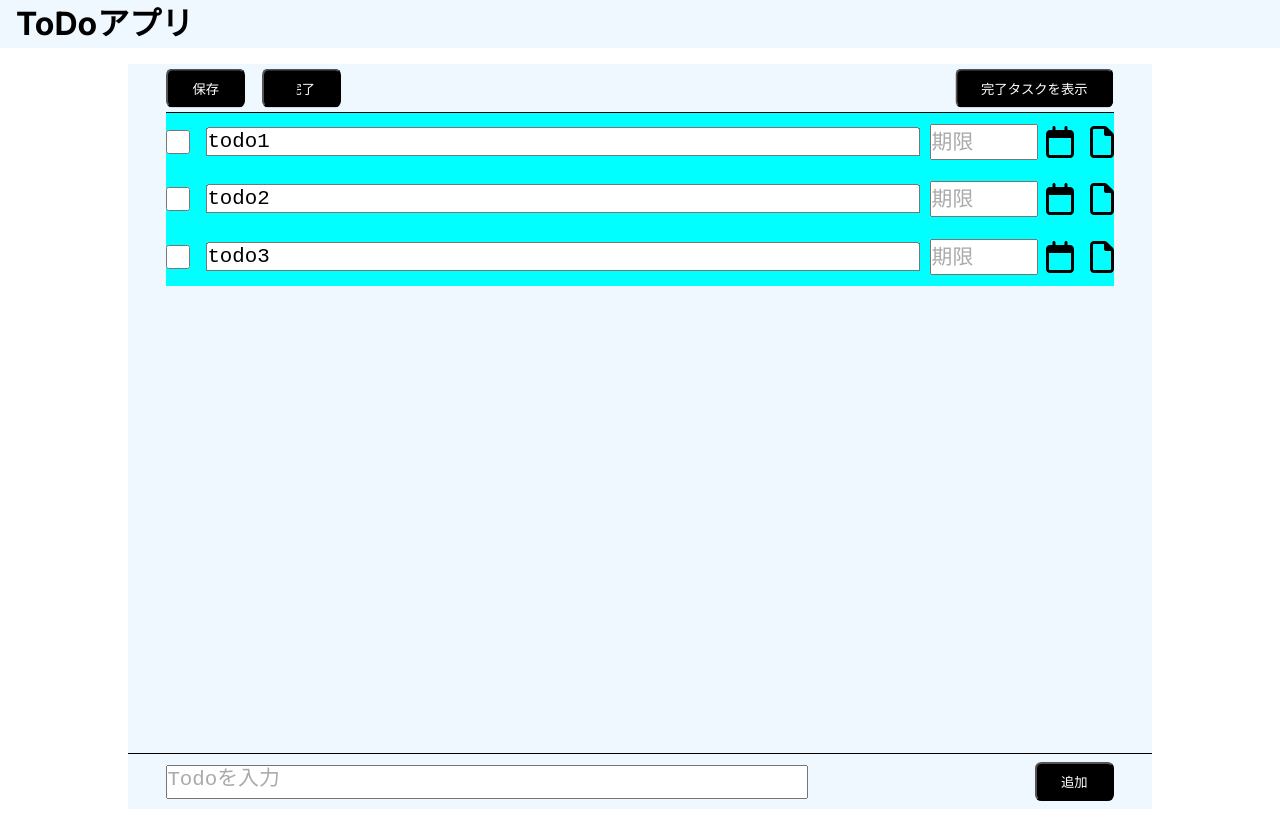
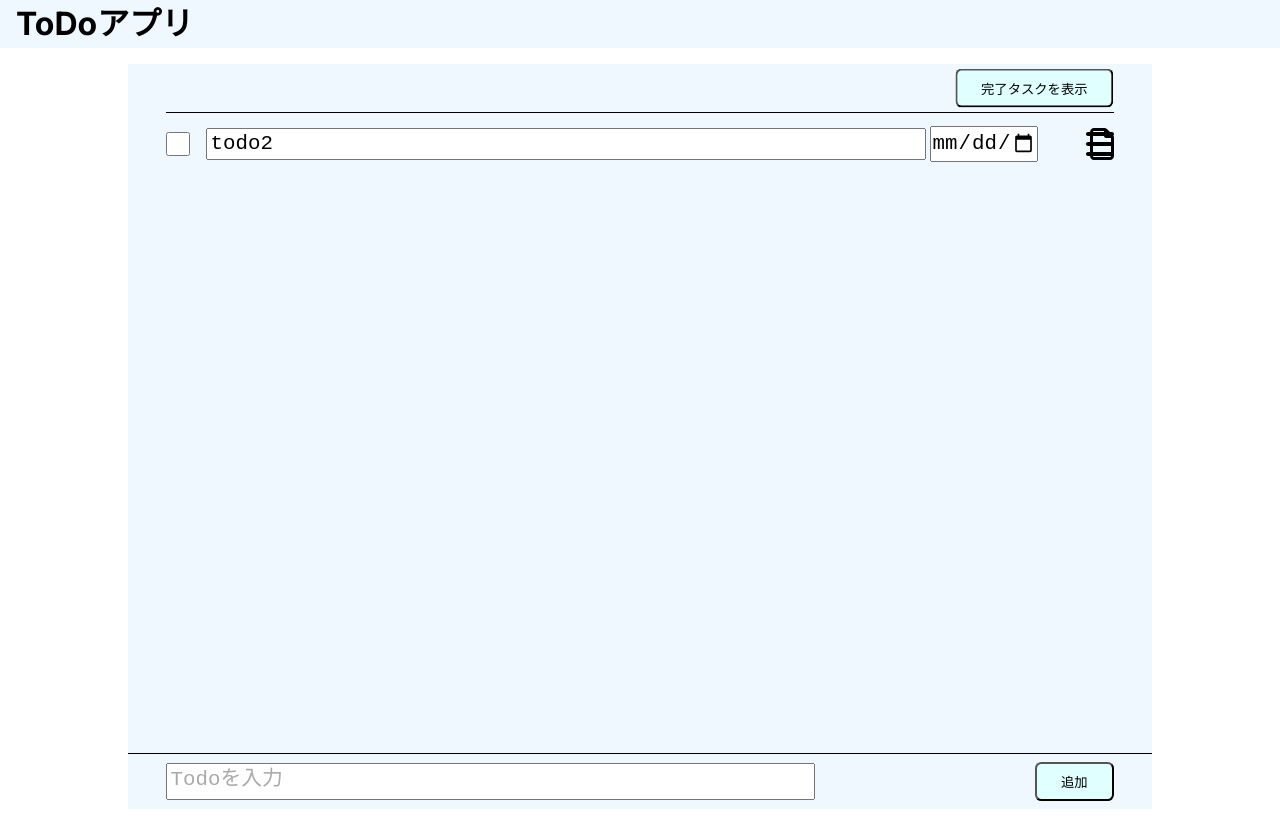
Before and after one commit to wakuwakukatsu/next-todo-app, a Next.js app: page / in a window 1280 px wide. Built offline with nearby package versions, Linux system fonts and the light colour scheme.

Commit message:
add completion screen

```diff
--- a/src/components/elements/button.module.css
+++ b/src/components/elements/button.module.css
@@ -2,31 +2,31 @@
   cursor: pointer;
 }
 
-.add {
+.btnAdd {
   composes: btn;
-  color: var(--white);
-  background-color: var(--black);
+  /* color: var(--white); */
+  background-color: lightcyan;
   padding: 0.2rem 0.4rem;
   border-radius: 0.4rem;
 }
 
-.save {
-  composes: add;
+.btnSave {
+  composes: btnAdd;
   position: absolute;
   top: 50%;
   transform: translateY(-50%);
 }
 
-.comp {
-  composes: add;
+.btnComp {
+  composes: btnAdd;
   position: absolute;
   top: 50%;
   left: 3.5rem;
   transform: translateY(-50%);
 }
 
-.dispComp {
-  composes: add;
+.btnDispComp {
+  composes: btnAdd;
   white-space: nowrap;
   position: absolute;
   top: 50%;
@@ -34,7 +34,7 @@
 }
 
 .mobileSave {
-  composes: add;
+  composes: btnAdd;
   position: absolute;
   top: 50%;
   transform: translateY(-50%);
@@ -42,18 +42,18 @@
 
 /* PC用の設定 */
 @media (min-width: 768px) {
-  .add {
+  .btnAdd {
     padding: 0.5rem 1.5rem;
   }
 
-  .comp {
+  .btnComp {
     left: 6rem;
   }
 }
 
 /* 大きい画面用の設定 */
 @media (min-width: 1400px) {
-  .add {
+  .btnAdd {
     left: 49.625rem;
   }
 }
--- a/src/components/elements/button.tsx
+++ b/src/components/elements/button.tsx
@@ -1,46 +1,58 @@
 import styles from "./button.module.css";
+import { Dispatch, SetStateAction } from "react";
 
+// Buttonコンポーネントの引数のデータ型
 type Button = {
   text: string;
   type: "add" | "save" | "comp" | "dispComp";
+  setIsBtnDisplayed?: Dispatch<SetStateAction<boolean>>;
+  setIsCompDisplayed?: Dispatch<SetStateAction<boolean>>;
 };
 
 // ボタンコンポーネント
-export default function Button({ text, type }: Button) {
+export default function Button({
+  text,
+  type,
+  setIsBtnDisplayed,
+  setIsCompDisplayed,
+}: Button) {
+  switch (type) {
     //「追加」ボタン
-  if (type === "add") {
+    case "add":
       return (
-      <button
-        className={styles.add}
-        type="button"
-        // onClick={() => {
-        //   const root = createRoot(document.getElementById("todos")!);
-        //   root.render(<Todo toggleInfo={toggleInfo} />);
-        //   const todos = document.getElementById("todos");
-        //   createPortal(<Todo />, todos)
-        // }}
-      >
+        <button className={styles.btnAdd} type="button">
           {text}
         </button>
       );
     // 「保存」ボタン
-  } else if (type === "save") {
+    case "save":
       return (
-      <button className={styles.save} type="button">
+        <button className={styles.btnSave} type="button">
           {text}
         </button>
       );
     // 「完了」ボタン
-  } else if (type === "comp") {
+    case "comp":
       return (
-      <button className={styles.comp} type="button">
+        <button className={styles.btnComp} type="button">
           {text}
         </button>
       );
     // 「完了タスクを表示」ボタン
-  } else if (type === "dispComp") {
+    case "dispComp":
       return (
-      <button className={styles.dispComp} type="button">
+        <button
+          className={styles.btnDispComp}
+          type="button"
+          onClick={() => {
+            if (setIsBtnDisplayed) {
+              setIsBtnDisplayed(false);
+            }
+            if (setIsCompDisplayed) {
+              setIsCompDisplayed((prev) => !prev);
+            }
+          }}
+        >
           {text}
         </button>
       );
--- a/src/components/layouts/header.module.css
+++ b/src/components/layouts/header.module.css
@@ -1,9 +1,9 @@
-.flexContainer {
+.containerHeader {
   background-color: var(--bg-color);
   height: 3rem;
 }
 
-.flexContainer h1 {
+.containerHeader h1 {
   color: var(--black);
   font-size: var(--heading1);
   padding-left: 1rem;
--- a/src/components/layouts/header.tsx
+++ b/src/components/layouts/header.tsx
@@ -3,7 +3,7 @@ import styles from "./header.module.css";
 export default function Header() {
   return (
     <header>
-      <div className={styles.flexContainer}>
+      <div className={styles.containerHeader}>
         <h1>ToDoアプリ</h1>
       </div>
     </header>
--- a/src/components/layouts/todo.module.css
+++ b/src/components/layouts/todo.module.css
@@ -1,17 +1,16 @@
-.container {
-  background-color: aqua;
+.containerTodo {
   display: flex;
   justify-content: space-between;
   min-height: 1.5rem;
-  max-height: 2.6rem;
+  max-height: 2.8125rem;
   padding: 0.5rem 0;
 }
 
-.containerTodo {
+.wrapperTodo {
   position: relative;
 }
 
-.checkbox {
+.checkTodo {
   width: 1rem;
   height: 1rem;
   position: absolute;
@@ -19,11 +18,16 @@
   transform: translateY(-50%);
 }
 
-.textTodo {
+.checkTodo:hover {
+  cursor: pointer;
+}
+
+.todoTitle {
   font-size: 1rem;
   line-height: 1.3;
-  width: calc(94vw - 3.4125rem);
+  width: calc(94vw - 3.8125rem);
   max-height: 2.6rem;
+  padding: 0.1rem 0.2rem;
   field-sizing: content;
   resize: none;
   position: absolute;
@@ -32,12 +36,16 @@
   transform: translateY(-50%);
 }
 
-.textTodo::placeholder {
+.todoTitle::placeholder {
   color: var(--placeholder);
 }
 
 .containerIcons {
   position: relative;
+}
+
+.wrapperIcons {
+  display: none;
 }
 
 .positionIcons {
@@ -56,7 +64,7 @@
   cursor: pointer;
 }
 
-.deadLine {
+.dayLimit {
   composes: positionIcons;
   font-size: 1rem;
   right: 3.1875rem;
@@ -65,14 +73,8 @@
   z-index: -1;
 }
 
-.deadLine::placeholder {
+.dayLimit::placeholder {
   color: var(--placeholder);
-}
-
-.calendar {
-  composes: icon;
-  right: 1.625rem;
-  z-index: -1;
 }
 
 .memo {
@@ -93,35 +95,34 @@
 
 /* PC用の設定 */
 @media (min-width: 768px) {
-  .container {
+  .containerTodo {
     height: 3rem;
   }
 
-  .checkbox {
+  .checkTodo {
     width: 1.5rem;
     height: 1.5rem;
   }
 
-  .textTodo {
+  .todoTitle {
     font-size: 1.3rem;
     width: calc(74vw - 14.75rem);
     left: 2.5rem;
+  }
+
+  .wrapperIcons {
+    display: block;
   }
 
   .icon {
     font-size: 2rem;
   }
 
-  .deadLine {
+  .dayLimit {
     font-size: 1.3rem;
     right: 4.75rem;
     width: 6.5rem;
     height: 2rem;
-    z-index: 0;
-  }
-
-  .calendar {
-    right: 2.5rem;
     z-index: 0;
   }
 
@@ -131,17 +132,17 @@
   }
 
   .menu {
-    z-index: -1;
+    display: none;
   }
 }
 
 /* 大きい画面用の設定 */
 @media (min-width: 1400px) {
-  .container {
+  .containerTodo {
     width: 1036px;
   }
 
-  .textTodo {
+  .todoTitle {
     width: 800px;
   }
 }
--- a/src/components/layouts/todo.tsx
+++ b/src/components/layouts/todo.tsx
@@ -1,13 +1,13 @@
 "use client";
 
 import styles from "./todo.module.css";
-import { getUniqueStr } from "@/utility/util";
 import { FontAwesomeIcon } from "@fortawesome/react-fontawesome";
-import { faCalendar, faFile } from "@fortawesome/free-regular-svg-icons";
+import { faFile } from "@fortawesome/free-regular-svg-icons";
 import { faBars } from "@fortawesome/free-solid-svg-icons";
-import { useState, useEffect } from "react";
+import { useEffect } from "react";
 import { Dispatch, SetStateAction } from "react";
 
+// Todoのデータ型
 type Todo = {
   id: number;
   title: string;
@@ -16,70 +16,97 @@ type Todo = {
   completed: boolean;
 };
 
+// Todoコンポーネントの引数のデータ型
 type Props = {
-  todos: Todo[];
+  todo: Todo;
   setTodoTitle: Dispatch<SetStateAction<string | null>>;
+  todoDayLimit: string | null;
   setTodoDayLimit: Dispatch<SetStateAction<string | null>>;
   setTodoMemo: Dispatch<SetStateAction<string | null>>;
-  toggleInfo: () => void;
+  setIsBtnDisplayed: Dispatch<SetStateAction<boolean>>;
+  toggleEdit: () => void;
 };
 
+// Todoコンポーネント
 export default function Todo({
-  todos,
+  todo,
   setTodoTitle,
+  todoDayLimit,
   setTodoDayLimit,
   setTodoMemo,
-  toggleInfo,
+  setIsBtnDisplayed,
+  toggleEdit,
 }: Props) {
-  const [uniqueStr1, setUniqueStr1] = useState("1");
-  const [uniqueStr2, setUniqueStr2] = useState("2");
-
   useEffect(() => {
-    setUniqueStr1(getUniqueStr());
-    setUniqueStr2(getUniqueStr());
+    // 一つのチェックボックスにのみチェックが入るようにする。
+    (() => {
+      const inputs = document.getElementsByClassName(
+        `${styles.checkTodo}`
+      ) as HTMLCollectionOf<HTMLInputElement>;
+      for (let i = 0; i < inputs.length; i++) {
+        inputs[i].addEventListener("click", function () {
+          if (this.checked) {
+            for (let j = 0; j < inputs.length; j++) {
+              inputs[j].checked = false;
+            }
+            this.checked = true;
+            setIsBtnDisplayed(true);
+          } else {
+            setIsBtnDisplayed(false);
+          }
+        });
+      }
+    })();
   }, []);
 
   return (
-    <>
-      {todos.map((todo) => (
-        <div key={todo.id} className={styles.container} id={`${uniqueStr1}`}>
-          <div className={styles.containerTodo}>
-            <input type="checkbox" className={styles.checkbox} />
+    <div className={styles.containerTodo} id={`todoID${todo.id}`}>
+      <div className={styles.wrapperTodo}>
+        <input type="checkbox" name="checkTodo" className={styles.checkTodo} />
         <textarea
-              className={styles.textTodo}
+          name="todoTitle"
+          className={styles.todoTitle}
           placeholder="Todo"
           defaultValue={todo.title}
           rows={2}
           wrap="soft"
-              id={uniqueStr2}
+          id={`todoTitleID${todo.id}`}
           onInput={() => {
-                const container = document.getElementById(`${uniqueStr1}`);
-                const ta = document.getElementById(`${uniqueStr2}`);
-                const sh = ta?.scrollHeight;
-                if (container !== null) {
-                  container.style.height = sh + "px";
+            const containerTodo = document.getElementById(`todoID${todo.id}`);
+            const todoTitle = document.getElementById(`todoTitleID${todo.id}`);
+            const sh = todoTitle?.scrollHeight;
+            if (containerTodo !== null) {
+              containerTodo.style.height = sh + "px";
             }
           }}
         />
       </div>
       <div className={styles.containerIcons}>
-            <input type="text" className={styles.deadLine} placeholder="期限" />
-            <FontAwesomeIcon icon={faCalendar} className={styles.calendar} />
+        <div className={styles.wrapperIcons}>
+          <input
+            type="date"
+            className={styles.dayLimit}
+            value={todoDayLimit || ""}
+            onChange={(e) => {
+              setTodoDayLimit(e.target.value);
+            }}
+          />
+          <button>
             <FontAwesomeIcon icon={faFile} className={styles.memo} />
+          </button>
+        </div>
         <button
           className={styles.btnInfo}
           onClick={() => {
             setTodoTitle(todo.title);
             setTodoDayLimit(todo.dayLimit);
             setTodoMemo(todo.memo);
-                toggleInfo();
+            toggleEdit();
           }}
         >
           <FontAwesomeIcon icon={faBars} className={styles.menu} />
         </button>
       </div>
     </div>
-      ))}
-    </>
   );
 }
--- a/src/components/layouts/todos.module.css
+++ b/src/components/layouts/todos.module.css
@@ -8,19 +8,25 @@
   margin-right: 3vw;
 }
 
-.containerButton {
+.containerBtns {
   height: 3rem;
   display: flex;
   justify-content: space-between;
   border-bottom: 1px solid var(--black);
 }
 
-.buttons {
+.hideBtns {
   position: relative;
   width: 100%;
+  visibility: hidden;
 }
 
-.delete {
+.showBtns {
+  composes: hideBtns;
+  visibility: visible;
+}
+
+.deleteTodo {
   font-size: 1.5rem;
   position: absolute;
   top: 50%;
@@ -28,47 +34,58 @@
   transform: translateY(-50%);
 }
 
-.compButton {
-  composes: buttons;
+.wrapperBtnDispComp {
+  composes: showBtns;
   width: fit-content;
 }
 
-.todos {
+.incompTodos {
   height: calc(100vh - 7.125rem - var(--inputArea-height, 2.875rem));
+  overflow-y: scroll;
 }
 
-.containerInput {
+.compTodos {
+  composes: incompTodos;
+  height: calc(100vh - 7.125rem);
+}
+
+.showAddTodo {
   border-top: 1px solid var(--black);
-  max-height: 2.6rem;
+  max-height: 2.8125rem;
   padding: 0.5rem 3vw;
   display: flex;
   justify-content: space-between;
 }
 
-.wrapperTextarea {
+.hideAddTodo {
+  display: none;
+}
+
+.wrapperAddTodo {
   display: flex;
   align-items: center;
 }
 
-.inputTodo {
+.addTodo {
   font-size: 1rem;
   line-height: 1.3;
-  width: calc(94vw - 3.4125rem);
+  width: calc(94vw - 3.8125rem);
   max-height: 2.6rem;
+  padding: 0.1rem 0.2rem;
   field-sizing: content;
   resize: none;
 }
 
-.inputTodo::placeholder {
+.addTodo::placeholder {
   color: var(--placeholder);
 }
 
-.wrapperButton {
+.wrapperAddBtn {
   display: flex;
   align-items: center;
 }
 
-/* モバイル版で期限やメモを記載する画面の設定 */
+/* モバイル版の編集画面の設定 */
 .info {
   position: fixed;
   inset: 0 -100% 0 100%;
@@ -136,10 +153,6 @@ button .close {
   color: var(--placeholder);
 }
 
-.calendar {
-  font-size: 1.5rem;
-}
-
 .todoMemo {
   font-size: 1rem;
   width: 94vw;
@@ -168,24 +181,24 @@ button .close {
     margin: 1rem auto;
   }
 
-  .inputTodo {
+  .addTodo {
     font-size: 1.3rem;
     height: 2rem;
     width: 50vw;
   }
 }
 
-/* 大きい画面用の設定 */
+/* 大きいディスプレイ用の設定 */
 @media (min-width: 1400px) {
   .container {
     max-width: 1120px;
   }
 
-  .containerButton {
+  .containerBtns {
     width: 1036px;
   }
 
-  .inputTodo {
+  .addTodo {
     width: 700px;
     left: 42px;
   }
--- a/src/components/layouts/todos.tsx
+++ b/src/components/layouts/todos.tsx
@@ -7,6 +7,7 @@ import { faTrash, faXmark } from "@fortawesome/free-solid-svg-icons";
 import { FontAwesomeIcon } from "@fortawesome/react-fontawesome";
 import React, { useState, useEffect } from "react";
 
+// Todoのデータ型
 type Todo = {
   id: number;
   title: string;
@@ -21,7 +22,7 @@ const testTodos: Todo[] = [
     title: "todo1",
     dayLimit: "2024-01-01",
     memo: "memo1",
-    completed: false,
+    completed: true,
   },
   {
     id: 1,
@@ -35,7 +36,126 @@ const testTodos: Todo[] = [
     title: "todo3",
     dayLimit: "2024-01-03",
     memo: "memo3",
-    completed: false,
+    completed: true,
+  },
+  {
+    id: 3,
+    title: "todo4",
+    dayLimit: "2024-01-04",
+    memo: "memo4",
+    completed: true,
+  },
+  {
+    id: 4,
+    title: "todo5",
+    dayLimit: "2024-01-05",
+    memo: "memo5",
+    completed: true,
+  },
+  {
+    id: 5,
+    title: "todo6",
+    dayLimit: "2024-01-06",
+    memo: "memo6",
+    completed: true,
+  },
+  {
+    id: 6,
+    title: "todo7",
+    dayLimit: "2024-01-07",
+    memo: "memo7",
+    completed: true,
+  },
+  {
+    id: 7,
+    title: "todo8",
+    dayLimit: "2024-01-08",
+    memo: "memo8",
+    completed: true,
+  },
+  {
+    id: 8,
+    title: "todo9",
+    dayLimit: "2024-01-09",
+    memo: "memo9",
+    completed: true,
+  },
+  {
+    id: 9,
+    title: "todo10",
+    dayLimit: "2024-01-10",
+    memo: "memo10",
+    completed: true,
+  },
+  {
+    id: 10,
+    title: "todo11",
+    dayLimit: "2024-01-11",
+    memo: "memo11",
+    completed: true,
+  },
+  {
+    id: 11,
+    title: "todo12",
+    dayLimit: "2024-01-12",
+    memo: "memo12",
+    completed: true,
+  },
+  {
+    id: 12,
+    title: "todo13",
+    dayLimit: "2024-01-13",
+    memo: "memo13",
+    completed: true,
+  },
+  {
+    id: 13,
+    title: "todo14",
+    dayLimit: "2024-01-14",
+    memo: "memo14",
+    completed: true,
+  },
+  {
+    id: 14,
+    title: "todo15",
+    dayLimit: "2024-01-15",
+    memo: "memo11",
+    completed: true,
+  },
+  {
+    id: 15,
+    title: "todo16",
+    dayLimit: "2024-01-16",
+    memo: "memo16",
+    completed: true,
+  },
+  {
+    id: 16,
+    title: "todo17",
+    dayLimit: "2024-01-17",
+    memo: "memo17",
+    completed: true,
+  },
+  {
+    id: 17,
+    title: "todo18",
+    dayLimit: "2024-01-18",
+    memo: "memo18",
+    completed: true,
+  },
+  {
+    id: 18,
+    title: "todo19",
+    dayLimit: "2024-01-19",
+    memo: "memo19",
+    completed: true,
+  },
+  {
+    id: 19,
+    title: "todo20",
+    dayLimit: "2024-01-20",
+    memo: "memo20",
+    completed: true,
   },
 ];
 
@@ -47,62 +167,113 @@ const newTodo: Todo = {
   completed: false,
 };
 
+// Todosコンポーネント
 export default function Todos() {
-  // Todoリストを管理
+  // Todoリストを更新するための変数
   const [todos, setTodos] = useState<Todo[]>([]);
-  // タイトルを変更できるようにする
+  // モバイル版の編集画面で「Todoのタイトル」を変更するための変数
   const [todoTitle, setTodoTitle] = useState<string | null>(null);
-  // 日限を変更できるようにする
+  // モバイル版の編集画面で「Todoの日限」を変更するための変数
   const [todoDayLimit, setTodoDayLimit] = useState<string | null>(null);
-  // メモを変更できるようにする
+  // モバイル版の編集画面で「Todoのメモ」を変更するための変数
   const [todoMemo, setTodoMemo] = useState<string | null>(null);
-  // モバイル版のTodo、日限、メモを編集するページを開く（閉じる）
-  const [infoIsOpen, setInfoIsOpen] = useState<boolean>(false);
+  // モバイル版の編集画面を開閉するための変数
+  const [isEditOpen, setIsEditOpen] = useState<boolean>(false);
+  // ボタンやアイコンを表示・非表示するための変数
+  const [isBtnDisplayed, setIsBtnDisplayed] = useState<boolean>(false);
+  // 完了タスクを表示・非表示するための変数
+  const [isCompDisplayed, setIsCompDisplayed] = useState<boolean>(false);
 
-  const toggleInfo = () => {
-    setInfoIsOpen((prev) => !prev);
+  // モバイル版の編集画面を開閉するための関数
+  const toggleEdit = () => {
+    setIsEditOpen((prev) => !prev);
   };
 
   useEffect(() => {
-    const getTodo = () => {
+    const getTodos = () => {
       setTodos(testTodos);
     };
-    getTodo();
+    getTodos();
   }, []);
 
   return (
     <div className={styles.container}>
       <div className={styles.containerMain}>
-        <div className={styles.containerButton}>
-          <div className={styles.buttons}>
+        <div className={styles.containerBtns}>
+          <div className={isBtnDisplayed ? styles.showBtns : styles.hideBtns}>
             <Button text="保存" type="save" />
+            {isCompDisplayed ? (
+              <Button text="戻す" type="comp" />
+            ) : (
               <Button text="完了" type="comp" />
-            <FontAwesomeIcon icon={faTrash} className={styles.delete} />
+            )}
+            <FontAwesomeIcon icon={faTrash} className={styles.deleteTodo} />
           </div>
-          <div className={styles.compButton}>
-            <Button text="完了タスクを表示" type="dispComp" />
+          <div className={styles.wrapperBtnDispComp}>
+            {isCompDisplayed ? (
+              <Button
+                text="Todoリストを表示"
+                type="dispComp"
+                setIsBtnDisplayed={setIsBtnDisplayed}
+                setIsCompDisplayed={setIsCompDisplayed}
+              />
+            ) : (
+              <Button
+                text="完了タスクを表示"
+                type="dispComp"
+                setIsBtnDisplayed={setIsBtnDisplayed}
+                setIsCompDisplayed={setIsCompDisplayed}
+              />
+            )}
           </div>
         </div>
 
-        <div className={styles.todos} id="todos">
+        {/* Todoリストを表示 */}
+        <div
+          className={isCompDisplayed ? styles.compTodos : styles.incompTodos}
+          id="containerTodos"
+        >
+          {isCompDisplayed
+            ? todos
+                .filter((todo) => todo.completed === true)
+                .map((todo) => (
                   <Todo
-            todos={todos}
+                    todo={todo}
                     setTodoTitle={setTodoTitle}
+                    todoDayLimit={todoDayLimit}
                     setTodoDayLimit={setTodoDayLimit}
                     setTodoMemo={setTodoMemo}
-            toggleInfo={toggleInfo}
+                    setIsBtnDisplayed={setIsBtnDisplayed}
+                    toggleEdit={toggleEdit}
+                    key={todo.id}
                   />
+                ))
+            : todos
+                .filter((todo) => todo.completed === false)
+                .map((todo) => (
+                  <Todo
+                    todo={todo}
+                    setTodoTitle={setTodoTitle}
+                    todoDayLimit={todoDayLimit}
+                    setTodoDayLimit={setTodoDayLimit}
+                    setTodoMemo={setTodoMemo}
+                    setIsBtnDisplayed={setIsBtnDisplayed}
+                    toggleEdit={toggleEdit}
+                    key={todo.id}
+                  />
+                ))}
         </div>
 
-        {/* モバイル版のTodo、日限、メモを編集するページ */}
-        <div className={infoIsOpen ? styles.open : undefined}>
+        {/* モバイル版のTodo、日限、メモを編集する画面 */}
+        <div className={isEditOpen ? styles.open : undefined}>
           <div className={styles.info}>
             <div className={styles.wrapperBtn}>
-              <button className={styles.btnClose} onClick={toggleInfo}>
+              <button className={styles.btnClose} onClick={toggleEdit}>
                 <FontAwesomeIcon icon={faXmark} className={styles.close} />
               </button>
             </div>
             <textarea
+              name="mobileTodoTitle"
               className={styles.todoTitle}
               value={todoTitle || ""}
               onChange={(e) => {
@@ -123,6 +294,7 @@ export default function Todos() {
               />
             </div>
             <textarea
+              name="todoMemo"
               className={styles.todoMemo}
               value={todoMemo || ""}
               onChange={(e) => {
@@ -139,15 +311,18 @@ export default function Todos() {
         </div>
       </div>
 
-      <div className={styles.containerInput} id="containerInput">
-        <div className={styles.wrapperTextarea}>
+      <div
+        className={isCompDisplayed ? styles.hideAddTodo : styles.showAddTodo}
+        id="containerAddTodo"
+      >
+        <div className={styles.wrapperAddTodo}>
           <textarea
-            className={styles.inputTodo}
+            name="addTodo"
+            className={styles.addTodo}
             placeholder="Todoを入力"
             wrap="soft"
-            id="textarea"
             onInput={() => {
-              const element = document.getElementById("containerInput");
+              const element = document.getElementById("containerAddTodo");
               const rect = element?.getBoundingClientRect();
               console.log(`${rect?.height}px)`);
               document.documentElement.style.setProperty(
@@ -157,7 +332,7 @@ export default function Todos() {
             }}
           />
         </div>
-        <div className={styles.wrapperButton}>
+        <div className={styles.wrapperAddBtn}>
           <Button text="追加" type="add" />
         </div>
       </div>
```
Lines whose indentation alone changed are shown as unchanged.
